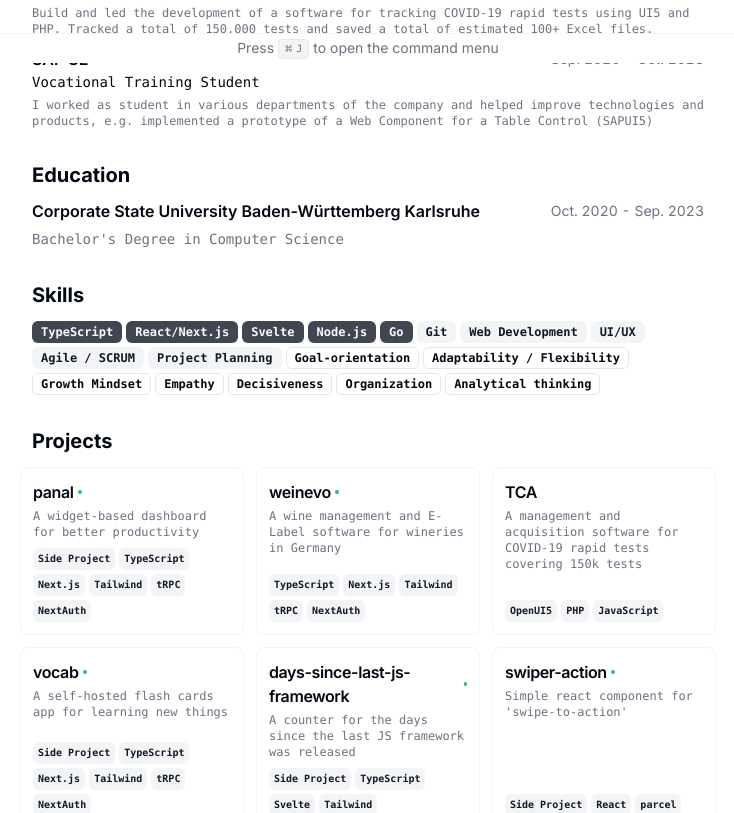
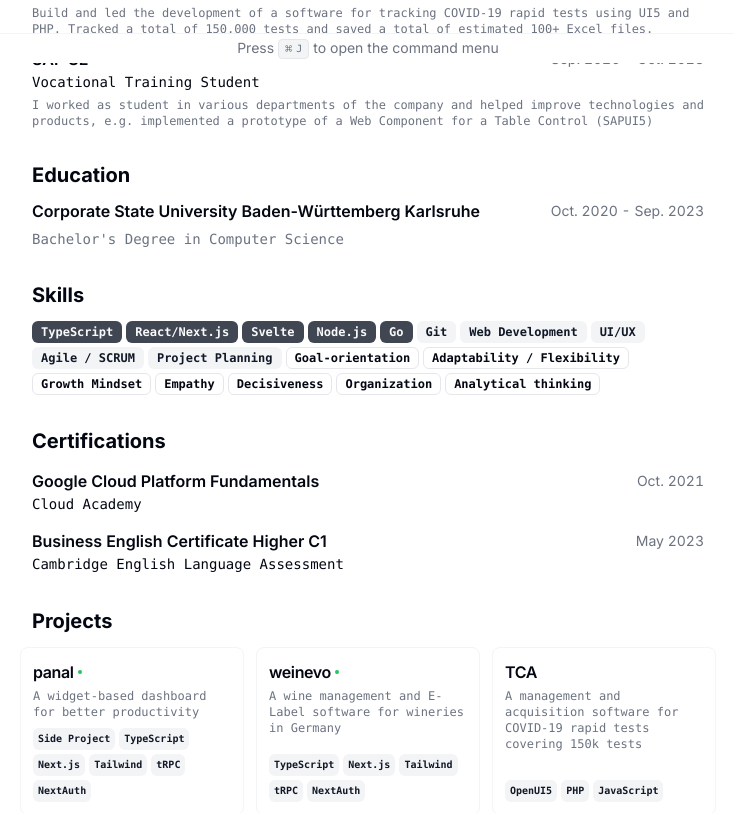
Before and after one commit to cuvar/cv, a Next.js app: page / in a window 1280 px wide. Shown: the part 737-1550 px from the top of the page, without its empty margins (272-1006 px from the left). Built offline with nearby package versions, Linux system fonts and the light colour scheme.

Commit message:
feat: add support for certificates (#2)
* feat: add certificate support

* fix: remove certificationId and expirationDate

* feat: add c1 certificate

* fix: margin

```diff
--- a/src/app/page.tsx
+++ b/src/app/page.tsx
@@ -175,7 +175,42 @@ export default function Page() {
             })}
           </div>
         </Section>
-
+        {RESUME_DATA.certification && RESUME_DATA.certification.length > 0 && (
+          <Section className="print-force-new-page scroll-mb-16">
+            <h2 className="text-xl font-bold">Certifications</h2>
+            {RESUME_DATA.certification.map((certification) => {
+              return (
+                <Card key={certification.name} className="my-1">
+                  <CardHeader>
+                    <div className="flex items-center justify-between gap-x-2 text-base">
+                      <h3 className="font-semibold leading-none">
+                        {"link" in certification && typeof certification.link === "string" ? (
+                          <a
+                            className="inline-flex gap-x-1.5 align-baseline leading-none hover:underline"
+                            href={certification.link}
+                            target="_blank"
+                          >
+                            {certification.name}
+                          </a>
+                        ) : (
+                          <div className="inline-flex gap-x-1.5 align-baseline leading-none">
+                            {certification.name}
+                          </div>
+                        )}
+                      </h3>
+                      <div className="text-sm tabular-nums text-gray-500">
+                        {certification.issueDate}
+                      </div>
+                    </div>
+                    <h4 className="font-mono text-sm leading-none">
+                      {certification.providerName}
+                    </h4>
+                  </CardHeader>
+                </Card>
+              );
+            })}
+          </Section>
+        )}
         <Section className="print-force-new-page scroll-mb-16">
           <h2 className="text-xl font-bold">Projects</h2>
           <div className="-mx-3 grid grid-cols-1 gap-3 print:grid-cols-3 print:gap-2 md:grid-cols-2 lg:grid-cols-3">
--- a/src/data/resume-data.tsx
+++ b/src/data/resume-data.tsx
@@ -192,4 +192,16 @@ export const RESUME_DATA = {
       },
     },
   ],
+  certification: [
+    {
+      name: "Google Cloud Platform Fundamentals",
+      providerName: "Cloud Academy",
+      issueDate: "Oct. 2021"
+    },
+    {
+      name: "Business English Certificate Higher C1",
+      providerName: "Cambridge English Language Assessment",
+      issueDate: "May 2023"
+    },
+  ],
 } as const;
```
